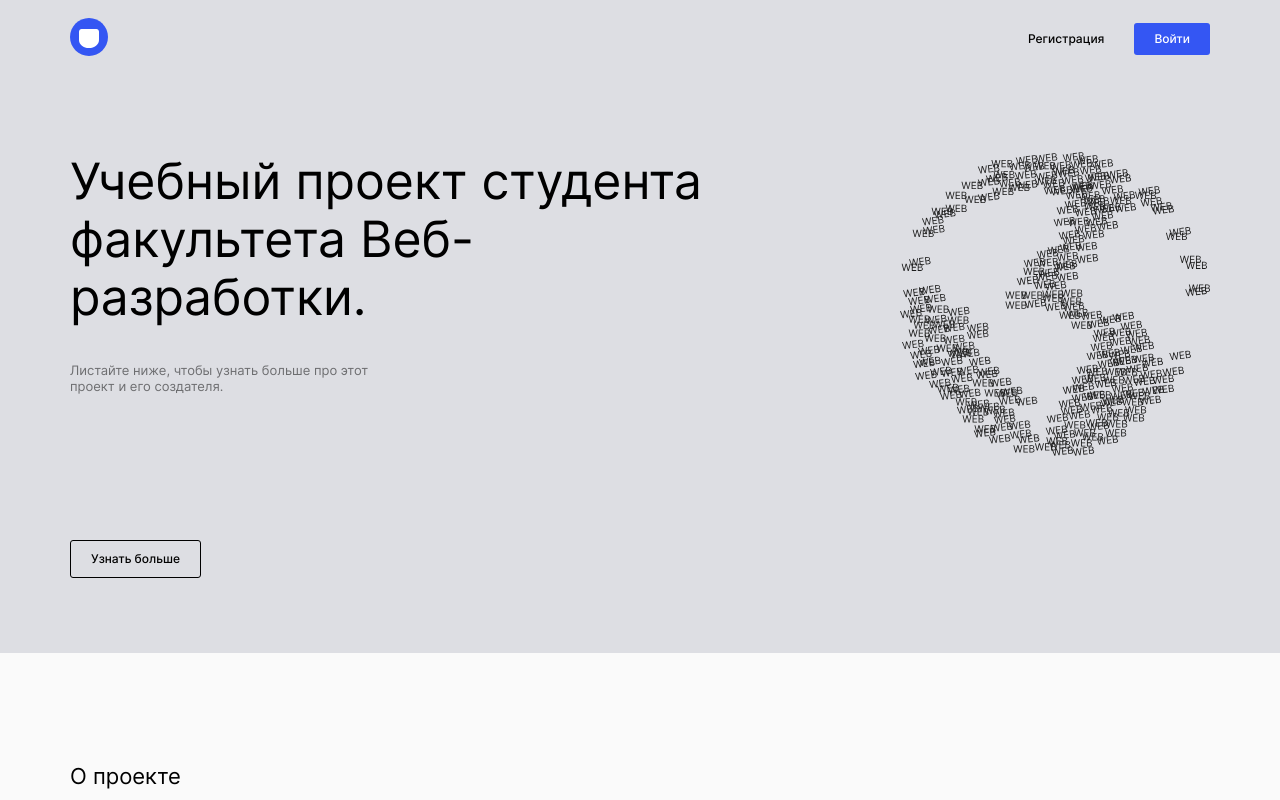
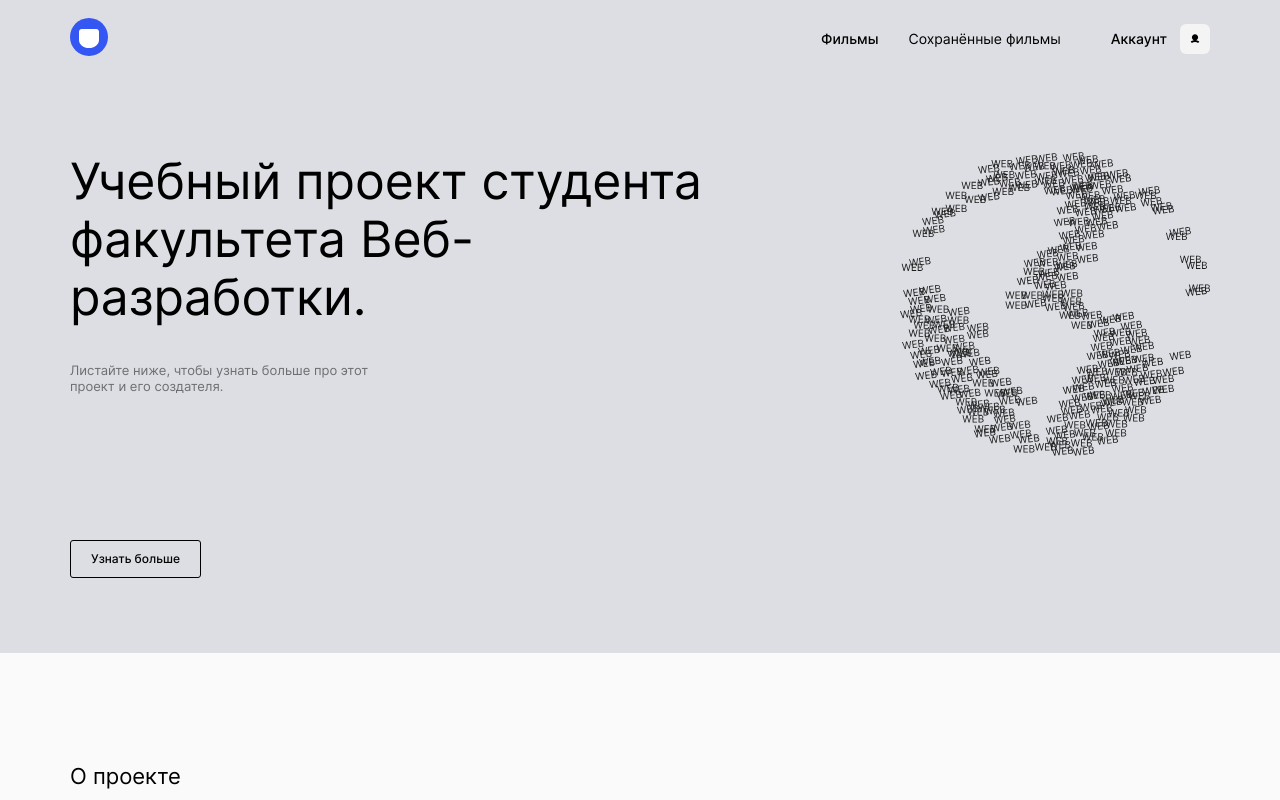
Before and after one commit to Artyom774/movies-explorer-frontend, a React (Create React App) app: page / in a window 1280 px wide. Shown: the top 800 px of the page. Built offline with nearby package versions, Linux system fonts and the light colour scheme.

Commit message:
feat: сделать вариативной шапку на главной странице

```diff
--- a/src/components/App.js
+++ b/src/components/App.js
@@ -133,7 +133,8 @@ function App(props) {
           <Register />
         </Route>
         <Route exact path="/">
-          <Main />
+          <Main
+            loggedIn={loggedIn} />
         </Route>
         <Route path="/">
           <NotFound />
--- a/src/components/Main.js
+++ b/src/components/Main.js
@@ -7,10 +7,11 @@ import AboutMe from './AboutMe';
 import Portfolio from './Portfolio';
 import Footer from './Footer';
 
-function Main() {
+function Main({loggedIn}) {
   return (
     <div className="page">
-      <MainHeader />
+      <MainHeader
+        loggedIn={loggedIn} />
       <main className="main">
         <Promo />
         <AboutProject />
--- a/src/components/MainHeader.js
+++ b/src/components/MainHeader.js
@@ -1,14 +1,24 @@
 import React from 'react';
 import logo from '../images/header__logo.svg';
 
-function MainHeader() {
+function MainHeader({loggedIn}) {
   return (
     <header className="header header_theme_gray">
       <a href="/"><img className="header__logo" src={logo} alt="лого" /></a>
-      <div className="header__links">
-        <a className="header__link header__link_type_register" href="/signup">Регистрация</a>
-        <a className="header__link header__link_type_sign-in" href="/signin">Войти</a>
-      </div>
+      {loggedIn ?
+        <div className="header__links">
+          <a className="header__link header__link_type_movies" href="/movies">Фильмы</a>
+          <a className="header__link header__link_type_saved-movies" href="/saved-movies">Сохранённые фильмы</a>
+          <a className="header__links" href="/profile">
+            <p className="header__link header__link_type_profile">Аккаунт</p>
+            <div className="header__profile-link-icon" />
+          </a>
+        </div> :
+        <div className="header__links">
+          <a className="header__link header__link_type_register" href="/signup">Регистрация</a>
+          <a className="header__link header__link_type_sign-in" href="/signin">Войти</a>
+        </div>
+      }
     </header>
   );
 }
```
